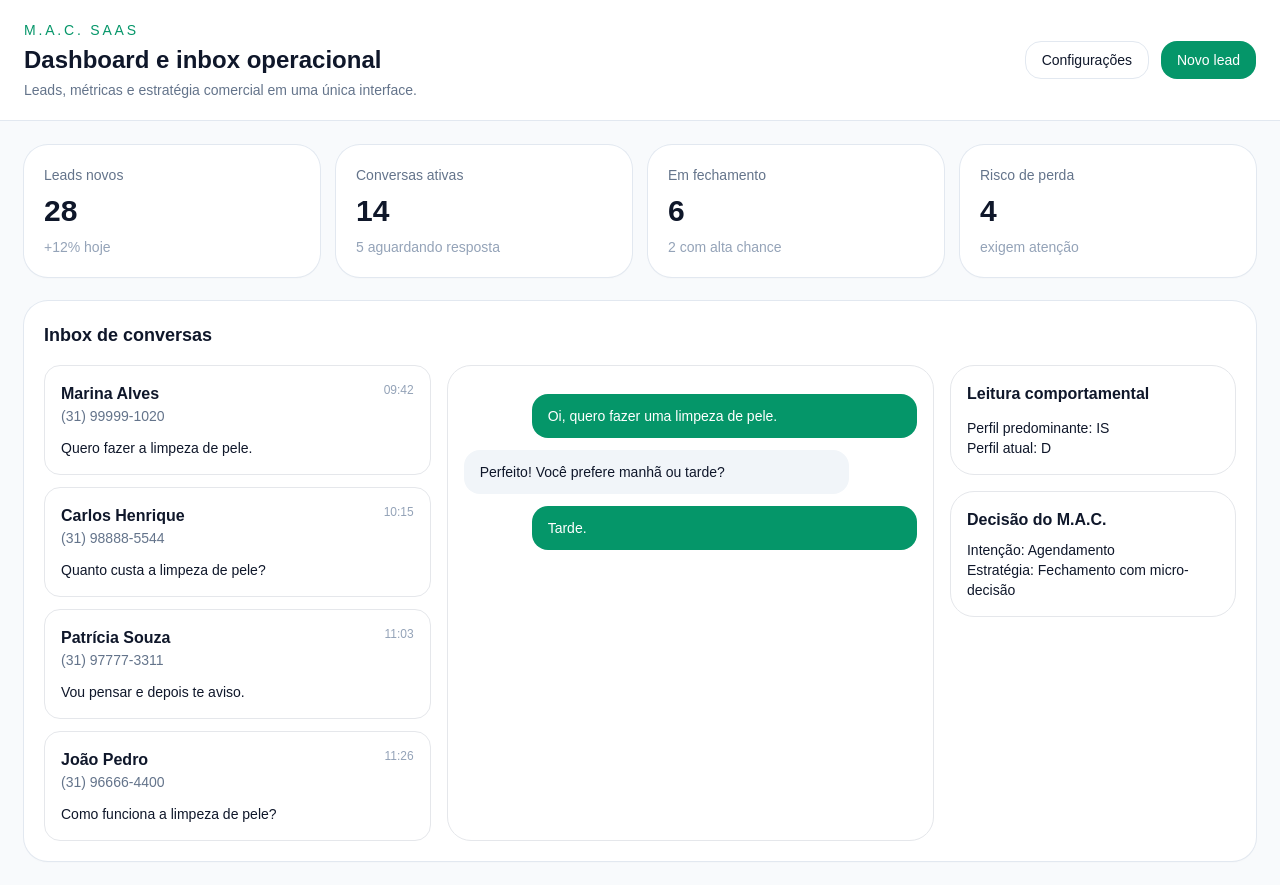
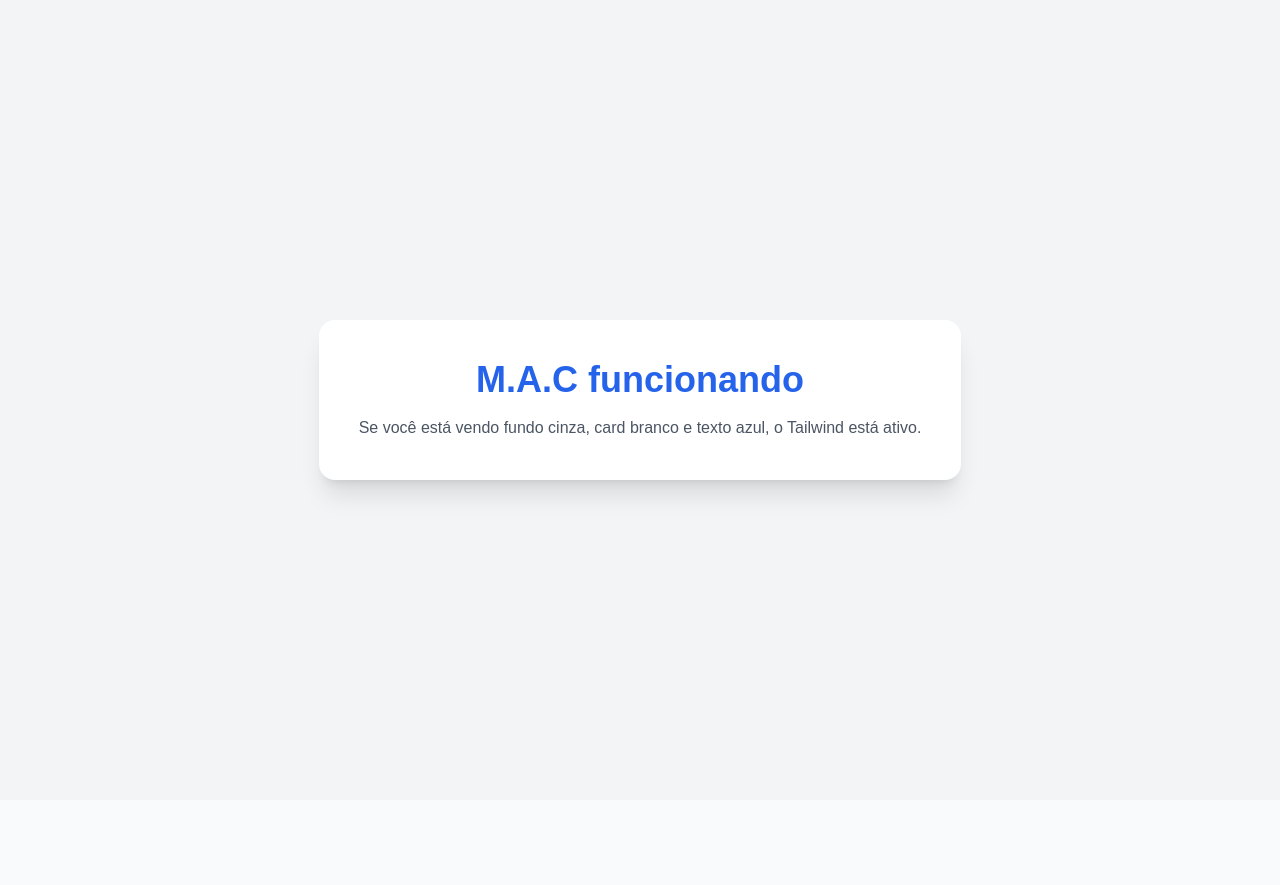
Before and after one commit to bubber28/mac-frontend, a Next.js app: page / in a window 1280 px wide. After the commit the page ends 800 px from the top, so only its background shows below. Built offline with nearby package versions, Linux system fonts and the light colour scheme.

Commit message:
Update page.js

```diff
--- a/app/page.js
+++ b/app/page.js
@@ -1,314 +1,16 @@
-"use client";
+export default function Page() {
+  return (
+    <main className="min-h-screen bg-gray-100 p-10 flex items-center justify-center">
+      <div className="bg-white shadow-xl rounded-2xl p-10 text-center">
+        <h1 className="text-4xl font-bold text-blue-600">
+          M.A.C funcionando
+        </h1>
 
-export default function MacSaasDashboard() {
-
-  /* =============================
-     MÉTRICAS DO DASHBOARD
-  ============================== */
-
-  const metrics = [
-    { label: "Leads novos", value: "28", hint: "+12% hoje" },
-    { label: "Conversas ativas", value: "14", hint: "5 aguardando resposta" },
-    { label: "Em fechamento", value: "6", hint: "2 com alta chance" },
-    { label: "Risco de perda", value: "4", hint: "exigem atenção" },
-  ];
-
-
-  /* =============================
-     LEADS (DADOS MOCK)
-  ============================== */
-
-  const leads = [
-    {
-      id: 1,
-      name: "Marina Alves",
-      phone: "(31) 99999-1020",
-      perfil: "IS",
-      perfilAtual: "D",
-      etapa: "Fechamento",
-      risco: "Médio",
-      intencao: "Agendamento",
-      estrategia: "Fechamento com micro-decisão",
-      ultimaMensagem: "Quero fazer a limpeza de pele.",
-      hora: "09:42",
-      conversa: [
-        { from: "cliente", text: "Oi, quero fazer uma limpeza de pele." },
-        { from: "mac", text: "Perfeito! Você prefere manhã ou tarde?" },
-        { from: "cliente", text: "Tarde." },
-      ],
-    },
-
-    {
-      id: 2,
-      name: "Carlos Henrique",
-      phone: "(31) 98888-5544",
-      perfil: "D",
-      perfilAtual: "D",
-      etapa: "Interesse",
-      risco: "Baixo",
-      intencao: "Orçamento",
-      estrategia: "Resposta curta direta",
-      ultimaMensagem: "Quanto custa a limpeza de pele?",
-      hora: "10:15",
-      conversa: [
-        { from: "cliente", text: "Quanto custa a limpeza de pele?" },
-        { from: "mac", text: "A limpeza custa R$150. Quer que eu veja horários?" },
-      ],
-    },
-
-    {
-      id: 3,
-      name: "Patrícia Souza",
-      phone: "(31) 97777-3311",
-      perfil: "S",
-      perfilAtual: "S",
-      etapa: "Consideração",
-      risco: "Alto",
-      intencao: "Hesitação",
-      estrategia: "Recuperação de venda",
-      ultimaMensagem: "Vou pensar e depois te aviso.",
-      hora: "11:03",
-      conversa: [
-        { from: "cliente", text: "Ainda estou pensando se faço ou não." },
-        { from: "mac", text: "Sem problema 😊 Posso explicar rapidinho." },
-        { from: "cliente", text: "Vou pensar e depois te aviso." },
-      ],
-    },
-
-    {
-      id: 4,
-      name: "João Pedro",
-      phone: "(31) 96666-4400",
-      perfil: "C",
-      perfilAtual: "C",
-      etapa: "Consideração",
-      risco: "Médio",
-      intencao: "Explicação",
-      estrategia: "Resposta clara detalhada",
-      ultimaMensagem: "Como funciona a limpeza de pele?",
-      hora: "11:26",
-      conversa: [
-        { from: "cliente", text: "Como funciona a limpeza de pele?" },
-        {
-          from: "mac",
-          text: "A limpeza remove cravos e impurezas e melhora a saúde da pele.",
-        },
-      ],
-    },
-  ];
-
-
-  const activeLead = leads[0];
-
-
-  /* =============================
-     CORES DOS BADGES
-  ============================== */
-
-  const badgeClass = (value) => {
-
-    if (value === "Alto") return "bg-red-100 text-red-700";
-    if (value === "Médio") return "bg-amber-100 text-amber-700";
-    if (value === "Baixo") return "bg-emerald-100 text-emerald-700";
-
-    if (value === "Fechamento") return "bg-blue-100 text-blue-700";
-    if (value === "Consideração") return "bg-violet-100 text-violet-700";
-    if (value === "Interesse") return "bg-slate-100 text-slate-700";
-
-    return "bg-slate-100 text-slate-700";
-  };
-
-
-  const bubbleClass = (from) =>
-    from === "cliente"
-      ? "ml-auto bg-emerald-600 text-white"
-      : "mr-auto bg-slate-100 text-slate-900";
-
-
-  /* =============================
-     INTERFACE
-  ============================== */
-
-  return (
-    <div className="min-h-screen bg-slate-50 text-slate-900">
-
-      {/* HEADER */}
-
-      <header className="border-b border-slate-200 bg-white">
-        <div className="mx-auto flex max-w-7xl items-center justify-between px-6 py-5">
-
-          <div>
-            <p className="text-sm font-medium uppercase tracking-[0.2em] text-emerald-600">
-              M.A.C. SaaS
-            </p>
-
-            <h1 className="mt-1 text-2xl font-semibold">
-              Dashboard e inbox operacional
-            </h1>
-
-            <p className="mt-1 text-sm text-slate-500">
-              Leads, métricas e estratégia comercial em uma única interface.
-            </p>
-          </div>
-
-          <div className="flex gap-3">
-
-            <button className="rounded-2xl border border-slate-200 px-4 py-2 text-sm font-medium">
-              Configurações
-            </button>
-
-            <button className="rounded-2xl bg-emerald-600 px-4 py-2 text-sm font-medium text-white">
-              Novo lead
-            </button>
-
-          </div>
-        </div>
-      </header>
-
-
-      {/* DASHBOARD */}
-
-      <main className="mx-auto grid max-w-7xl gap-6 px-6 py-6 lg:grid-cols-12">
-
-
-        {/* MÉTRICAS */}
-
-        <section className="lg:col-span-12 grid gap-4 sm:grid-cols-2 xl:grid-cols-4">
-
-          {metrics.map((item) => (
-
-            <div
-              key={item.label}
-              className="rounded-3xl bg-white p-5 shadow-sm ring-1 ring-slate-200"
-            >
-
-              <p className="text-sm text-slate-500">{item.label}</p>
-
-              <p className="mt-2 text-3xl font-semibold">{item.value}</p>
-
-              <p className="mt-2 text-sm text-slate-400">{item.hint}</p>
-
-            </div>
-
-          ))}
-
-        </section>
-
-
-        {/* INBOX */}
-
-        <section className="lg:col-span-12 rounded-3xl bg-white p-5 shadow-sm ring-1 ring-slate-200">
-
-          <h2 className="text-lg font-semibold mb-4">
-            Inbox de conversas
-          </h2>
-
-
-          <div className="grid gap-4 xl:grid-cols-12">
-
-
-            {/* LISTA DE LEADS */}
-
-            <aside className="xl:col-span-4 space-y-3">
-
-              {leads.map((lead) => (
-
-                <div
-                  key={lead.id}
-                  className="rounded-2xl border p-4 bg-white"
-                >
-
-                  <div className="flex justify-between">
-
-                    <div>
-                      <h3 className="font-semibold">{lead.name}</h3>
-                      <p className="text-sm text-slate-500">{lead.phone}</p>
-                    </div>
-
-                    <span className="text-xs text-slate-400">
-                      {lead.hora}
-                    </span>
-
-                  </div>
-
-                  <p className="mt-3 text-sm">
-                    {lead.ultimaMensagem}
-                  </p>
-
-                </div>
-
-              ))}
-
-            </aside>
-
-
-            {/* CONVERSA */}
-
-            <section className="xl:col-span-5 border rounded-3xl p-4">
-
-              {activeLead.conversa.map((msg, index) => (
-
-                <div
-                  key={index}
-                  className={`max-w-[85%] rounded-2xl px-4 py-3 text-sm mt-3 ${bubbleClass(
-                    msg.from
-                  )}`}
-                >
-
-                  {msg.text}
-
-                </div>
-
-              ))}
-
-            </section>
-
-
-            {/* PERFIL */}
-
-            <aside className="xl:col-span-3 space-y-4">
-
-              <div className="border rounded-3xl p-4">
-
-                <h3 className="font-semibold">
-                  Leitura comportamental
-                </h3>
-
-                <p className="mt-3 text-sm">
-                  Perfil predominante: {activeLead.perfil}
-                </p>
-
-                <p className="text-sm">
-                  Perfil atual: {activeLead.perfilAtual}
-                </p>
-
-              </div>
-
-
-              <div className="border rounded-3xl p-4">
-
-                <h3 className="font-semibold">
-                  Decisão do M.A.C.
-                </h3>
-
-                <p className="mt-2 text-sm">
-                  Intenção: {activeLead.intencao}
-                </p>
-
-                <p className="text-sm">
-                  Estratégia: {activeLead.estrategia}
-                </p>
-
-              </div>
-
-            </aside>
-
-          </div>
-
-        </section>
-
-      </main>
-
-    </div>
+        <p className="mt-4 text-gray-600">
+          Se você está vendo fundo cinza, card branco e texto azul,
+          o Tailwind está ativo.
+        </p>
+      </div>
+    </main>
   );
 }
```
